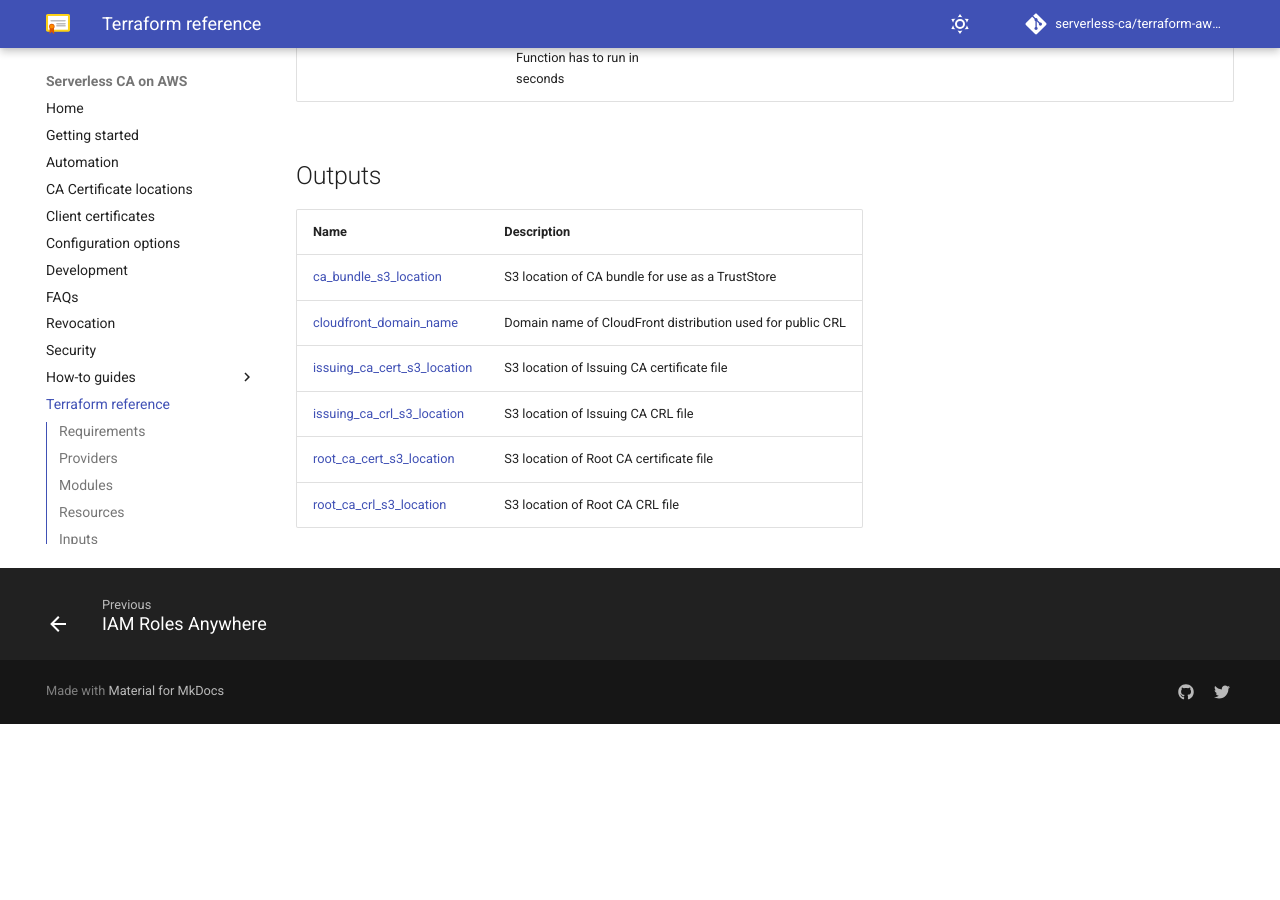
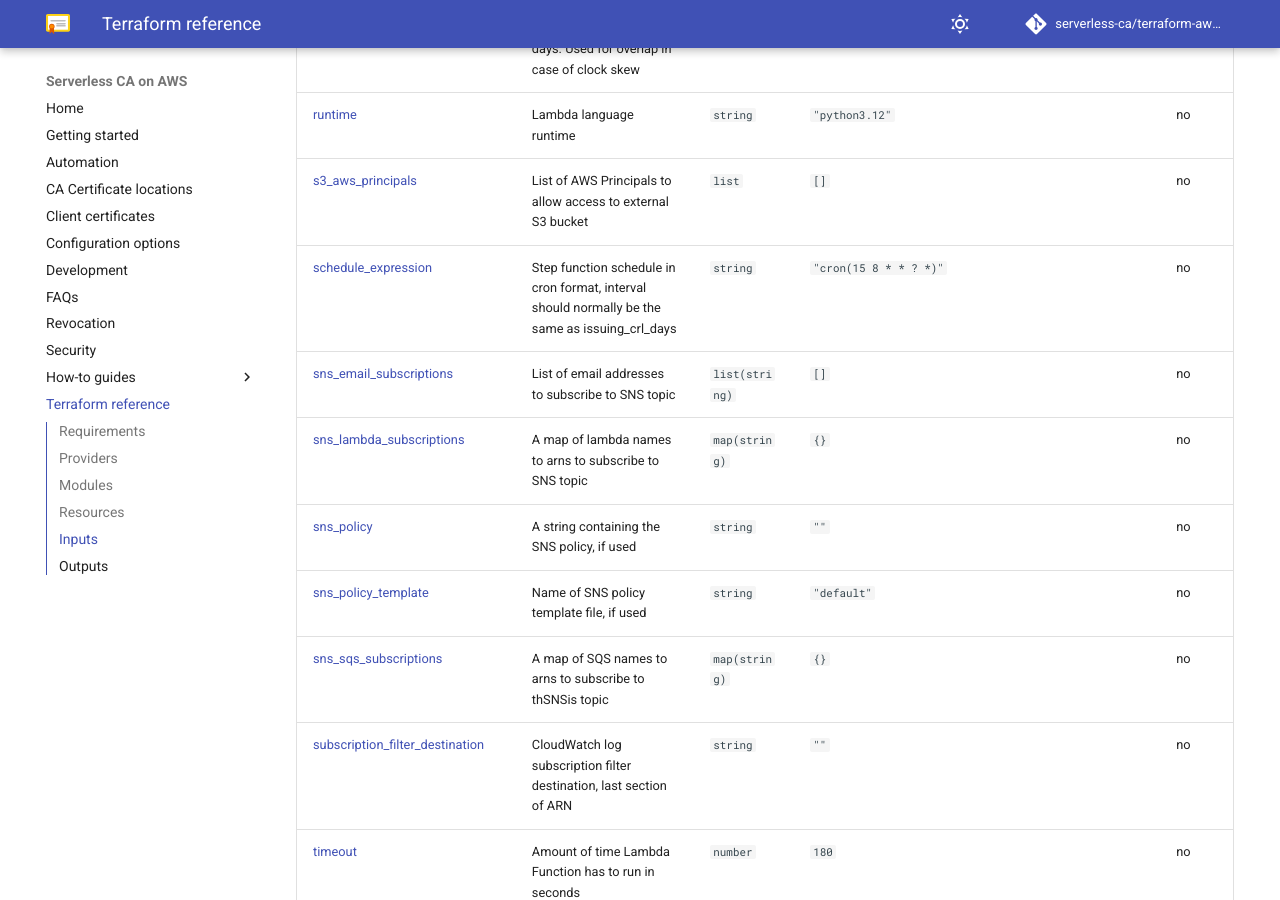
Before and after one commit to serverless-ca/terraform-aws-ca, an MkDocs documentation site: the page built from docs/reference.md, in a window 1280 px wide and 900 px high, scrolled down 5077 px. Built offline with MkDocs 1.6.1 and Material for MkDocs 9.7.7, drawn with Linux system fonts in a browser that asks for light colours; comment, search, counter and statistics services are not loaded; before the commit the page ends 5801 px from its top, so only the background shows below that; some of the changed text lies outside the part shown.

Commit message:
SNS topic (#210)
SNS topic, this is preparatory work to support automated emails.
---------
Co-authored-by: github-actions[bot] <github-actions[bot]@users.noreply.github.com>

```diff
--- a/docs/reference.md
+++ b/docs/reference.md
@@ -35,6 +35,7 @@
 | <a name="module_rsa_tls_cert_lambda"></a> [rsa\_tls\_cert\_lambda](#module\_rsa\_tls\_cert\_lambda) | ./modules/terraform-aws-ca-lambda | n/a |
 | <a name="module_scheduler"></a> [scheduler](#module\_scheduler) | ./modules/terraform-aws-ca-scheduler | n/a |
 | <a name="module_scheduler-role"></a> [scheduler-role](#module\_scheduler-role) | ./modules/terraform-aws-ca-iam | n/a |
+| <a name="module_sns-ca-notifications"></a> [sns-ca-notifications](#module\_sns-ca-notifications) | ./modules/terraform-aws-ca-sns | n/a |
 | <a name="module_step-function"></a> [step-function](#module\_step-function) | ./modules/terraform-aws-ca-step-function | n/a |
 | <a name="module_step-function-role"></a> [step-function-role](#module\_step-function-role) | ./modules/terraform-aws-ca-iam | n/a |
 | <a name="module_tls_keygen_iam"></a> [tls\_keygen\_iam](#module\_tls\_keygen\_iam) | ./modules/terraform-aws-ca-iam | n/a |
@@ -55,6 +56,8 @@
 | <a name="input_bucket_prefix"></a> [bucket\_prefix](#input\_bucket\_prefix) | First part of s3 bucket name to ensure uniqueness, if left blank a random suffix will be used instead | `string` | `""` | no |
 | <a name="input_cert_info_files"></a> [cert\_info\_files](#input\_cert\_info\_files) | List of file names to be uploaded to internal S3 bucket for processing | `list` | `[]` | no |
 | <a name="input_csr_files"></a> [csr\_files](#input\_csr\_files) | List of CSR file names to be uploaded to internal S3 bucket for processing | `list` | `[]` | no |
+| <a name="input_custom_sns_topic_display_name"></a> [custom\_sns\_topic\_display\_name](#input\_custom\_sns\_topic\_display\_name) | Customised SNS topic display name, leave empty to use standard naming convention | `string` | `""` | no |
+| <a name="input_custom_sns_topic_name"></a> [custom\_sns\_topic\_name](#input\_custom\_sns\_topic\_name) | Customised SNS topic name, leave empty to use standard naming convention | `string` | `""` | no |
 | <a name="input_env"></a> [env](#input\_env) | Environment name, e.g. dev | `string` | `"dev"` | no |
 | <a name="input_filter_pattern"></a> [filter\_pattern](#input\_filter\_pattern) | Filter pattern for CloudWatch logs subscription filter | `string` | `""` | no |
 | <a name="input_hosted_zone_domain"></a> [hosted\_zone\_domain](#input\_hosted\_zone\_domain) | Hosted zone domain, e.g. dev.ca.example.com | `string` | `""` | no |
@@ -79,6 +82,11 @@
 | <a name="input_runtime"></a> [runtime](#input\_runtime) | Lambda language runtime | `string` | `"python3.12"` | no |
 | <a name="input_s3_aws_principals"></a> [s3\_aws\_principals](#input\_s3\_aws\_principals) | List of AWS Principals to allow access to external S3 bucket | `list` | `[]` | no |
 | <a name="input_schedule_expression"></a> [schedule\_expression](#input\_schedule\_expression) | Step function schedule in cron format, interval should normally be the same as issuing\_crl\_days | `string` | `"cron(15 8 * * ? *)"` | no |
+| <a name="input_sns_email_subscriptions"></a> [sns\_email\_subscriptions](#input\_sns\_email\_subscriptions) | List of email addresses to subscribe to SNS topic | `list(string)` | `[]` | no |
+| <a name="input_sns_lambda_subscriptions"></a> [sns\_lambda\_subscriptions](#input\_sns\_lambda\_subscriptions) | A map of lambda names to arns to subscribe to SNS topic | `map(string)` | `{}` | no |
+| <a name="input_sns_policy"></a> [sns\_policy](#input\_sns\_policy) | A string containing the SNS policy, if used | `string` | `""` | no |
+| <a name="input_sns_policy_template"></a> [sns\_policy\_template](#input\_sns\_policy\_template) | Name of SNS policy template file, if used | `string` | `"default"` | no |
+| <a name="input_sns_sqs_subscriptions"></a> [sns\_sqs\_subscriptions](#input\_sns\_sqs\_subscriptions) | A map of SQS names to arns to subscribe to thSNSis topic | `map(string)` | `{}` | no |
 | <a name="input_subscription_filter_destination"></a> [subscription\_filter\_destination](#input\_subscription\_filter\_destination) | CloudWatch log subscription filter destination, last section of ARN | `string` | `""` | no |
 | <a name="input_timeout"></a> [timeout](#input\_timeout) | Amount of time Lambda Function has to run in seconds | `number` | `180` | no |
 
```
Also changed, not shown: 12 other files.
